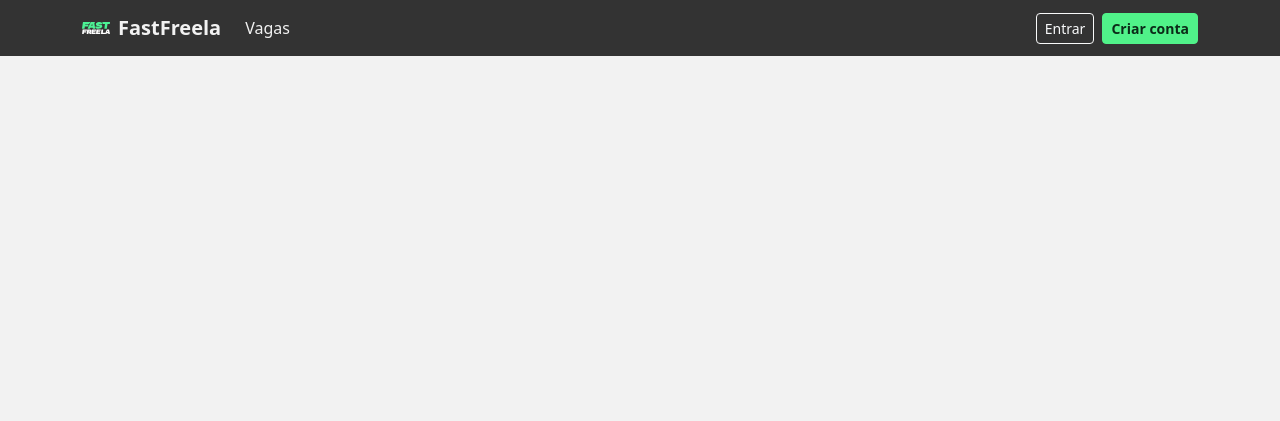
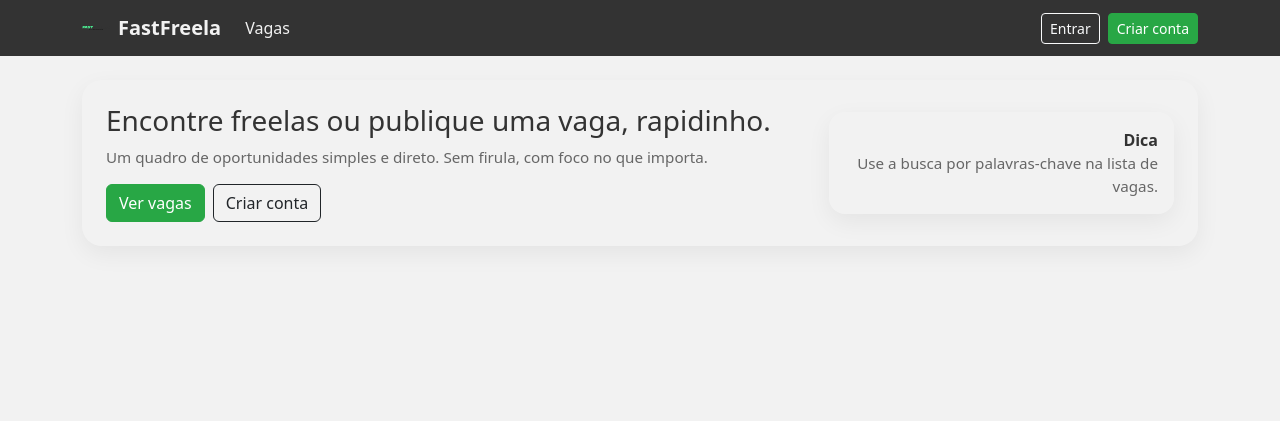
Before and after one commit to facom32603-dweb/Fast-Freela, a PHP site: page / in a window 1280 px wide. Shown: the top 421 px of the page. Run offline with PHP 8.4, Linux system fonts and the light colour scheme.

Commit message:
Revert "Atualizar layout da home e adicionar emojis nas telas  de vagas"

```diff
--- a/htdocs/app/Views/home/index.php
+++ b/htdocs/app/Views/home/index.php
@@ -1,20 +1,18 @@
-<div id="splash-screen" class="ff-splash">
-    <div class="ff-splash-content">
-        <div class="ff-logo-anim"><img src="assets/img/logo.svg"></div>
+<div class="ff-hero ff-card">
+  <div class="row align-items-center g-3">
+    <div class="col-md-8">
+      <h1 class="h3 mb-2">Encontre freelas ou publique uma vaga, rapidinho.</h1>
+      <p class="mb-3 small-muted">Um quadro de oportunidades simples e direto. Sem firula, com foco no que importa.</p>
+      <div class="d-flex gap-2 flex-wrap">
+        <a class="btn ff-btn-primary" href="/jobs">Ver vagas</a>
+        <a class="btn btn-outline-dark" href="/auth/register">Criar conta</a>
+      </div>
     </div>
     <div class="col-md-4 text-md-end">
       <div class="p-3 ff-card">
         <div class="fw-semibold">Dica</div>
         <div class="small-muted">Use a busca por palavras-chave na lista de vagas.</div>
       </div>
-
-      <div class="col-lg-5 text-center">
-          <div class="align-items-center justify-content-center bg-light">
-             <img src="/assets/img/hero.svg" alt="Ilustração Fast Freela" class="img-fluid rounded-4">
-          </div>
-        </div>
-      </div>
-
     </div>
   </div>
-</section>
+</div>
--- a/htdocs/app/Views/jobs/create.php
+++ b/htdocs/app/Views/jobs/create.php
@@ -27,19 +27,19 @@ unset($_SESSION['_form_errors'], $_SESSION['_form_old']);
 
         <div class="row g-2">
           <div class="col-md-6 mb-3">
-            <label class="form-label">📅 Data</label>
+            <label class="form-label">Data</label>
             <input class="form-control ff-input" type="date" name="job_date" value="<?= e($old['job_date'] ?? date('Y-m-d')) ?>" required>
             <?php if (isset($errors['job_date'])): ?><div class="text-danger small"><?= e($errors['job_date']) ?></div><?php endif; ?>
           </div>
           <div class="col-md-6 mb-3">
-            <label class="form-label">💵 Valor estimado (R$)</label>
+            <label class="form-label">Valor estimado (R$)</label>
             <input class="form-control ff-input" type="number" step="0.01" min="0" name="estimated_value" value="<?= e($old['estimated_value'] ?? '0.00') ?>" required>
             <?php if (isset($errors['estimated_value'])): ?><div class="text-danger small"><?= e($errors['estimated_value']) ?></div><?php endif; ?>
           </div>
         </div>
 
         <div class="mb-3">
-          <label class="form-label">📌 Detalhes para contratação (visível somente para logados)</label>
+          <label class="form-label">Detalhes para contratação (visível somente para logados)</label>
           <textarea class="form-control ff-input" name="hiring_details" rows="3"><?= e($old['hiring_details'] ?? '') ?></textarea>
         </div>
 
--- a/htdocs/app/Views/jobs/edit.php
+++ b/htdocs/app/Views/jobs/edit.php
@@ -20,17 +20,17 @@
 
         <div class="row g-2">
           <div class="col-md-6 mb-3">
-            <label class="form-label">📅 Data</label>
+            <label class="form-label">Data</label>
             <input class="form-control ff-input" type="date" name="job_date" value="<?= e($job['job_date']) ?>" required>
           </div>
           <div class="col-md-6 mb-3">
-            <label class="form-label">💵 Valor estimado (R$)</label>
+            <label class="form-label">Valor estimado (R$)</label>
             <input class="form-control ff-input" type="number" step="0.01" min="0" name="estimated_value" value="<?= e((string)$job['estimated_value']) ?>" required>
           </div>
         </div>
 
         <div class="mb-3">
-          <label class="form-label">📌 Detalhes para contratação</label>
+          <label class="form-label">Detalhes para contratação</label>
           <textarea class="form-control ff-input" name="hiring_details" rows="3"><?= e($job['hiring_details'] ?? '') ?></textarea>
         </div>
 
--- a/htdocs/app/Views/jobs/show.php
+++ b/htdocs/app/Views/jobs/show.php
@@ -23,11 +23,11 @@ use App\Core\Auth;
 
       <div class="row g-2">
         <div class="col-md-6">
-          <div class="fw-semibold mb-1">💵 Valor estimado</div>
+          <div class="fw-semibold mb-1">Valor estimado</div>
           <div>R$ <?= e(number_format((float)$job['estimated_value'], 2, ',', '.')) ?></div>
         </div>
         <div class="col-md-6">
-          <div class="fw-semibold mb-1">📌 Detalhes para contratação</div>
+          <div class="fw-semibold mb-1">Detalhes para contratação</div>
           <?php if (Auth::check()): ?>
             <div style="white-space: pre-wrap;"><?= e($job['hiring_details'] ?? 'Não informado.') ?></div>
           <?php else: ?>
--- a/htdocs/app/Views/layouts/main.php
+++ b/htdocs/app/Views/layouts/main.php
@@ -29,7 +29,7 @@ $authUser = Auth::user();
 <nav class="navbar navbar-expand-lg ff-navbar">
   <div class="container">
     <a class="navbar-brand d-flex align-items-center gap-2" href="/">
-      <img src="/assets/img/logo-white.svg" alt="FastFreela" width="28" height="12" onerror="this.style.display='none'">
+      <img src="/assets/img/logo.svg" alt="FastFreela" width="28" height="28" onerror="this.style.display='none'">
       <strong>FastFreela</strong>
     </a>
 
--- a/htdocs/assets/css/app.css
+++ b/htdocs/assets/css/app.css
@@ -79,25 +79,6 @@ a:hover { color: #12512c; }
 
 .small-muted{ color: #666; font-size: .95rem; }
 
-/* Splash Screen Styles */
-.ff-splash {
-    position: fixed;
-    top: 0; left: 0; width: 100%; height: 100%;
-    background: #f8f9fa;
-    display: flex; align-items: center; justify-content: center;
-    z-index: 9999;
-    transition: opacity 0.5s ease, visibility 0.5s;
-}
-
-.ff-logo-anim {
-    font-size: 3rem; font-weight: 800; color: #0d6efd;
-    animation: pulse 1.5s infinite ease-in-out;
-}
-
-@keyframes pulse {
-    0% { transform: scale(0.9); opacity: 0.7; }
-    50% { transform: scale(1.1); opacity: 1; }
-    100% { transform: scale(0.9); opacity: 0.7; }
 /* Splash Screen Responsiva */
 .ff-splash {
     position: fixed;
@@ -162,7 +143,6 @@ a:hover { color: #12512c; }
 
 /* Customizações para o novo Hero */
 .ff-hero-new {
-    border-bottom: 1px solid #f0f0f0;
   background-color: var(--ff-white-500) !important;
   padding: 80px 0;
   border-bottom: 1px solid  var(--ff-white-500);
@@ -197,6 +177,5 @@ a:hover { color: #12512c; }
 .ff-btn-primary:hover {
     background-color: #218838;
     border-color: #1e7e34;
-    color: white;
     color: var(--ff-white-500);
 }
--- a/htdocs/assets/js/app.js
+++ b/htdocs/assets/js/app.js
@@ -6,11 +6,3 @@
     setTimeout(() => flash.remove(), 400);
   }, 3500);
 })();
-
-window.addEventListener('load', function() {
-    const splash = document.getElementById('splash-screen');
-    setTimeout(() => {
-        splash.style.opacity = '0';
-        splash.style.visibility = 'hidden';
-    }, 1000); // Aguarda 1 segundo para o usuário ver a animação
-});
```
Also changed, not shown: htdocs/assets/img/hero.svg (deleted), htdocs/assets/img/logo-white.svg, htdocs/assets/img/logo.svg.
